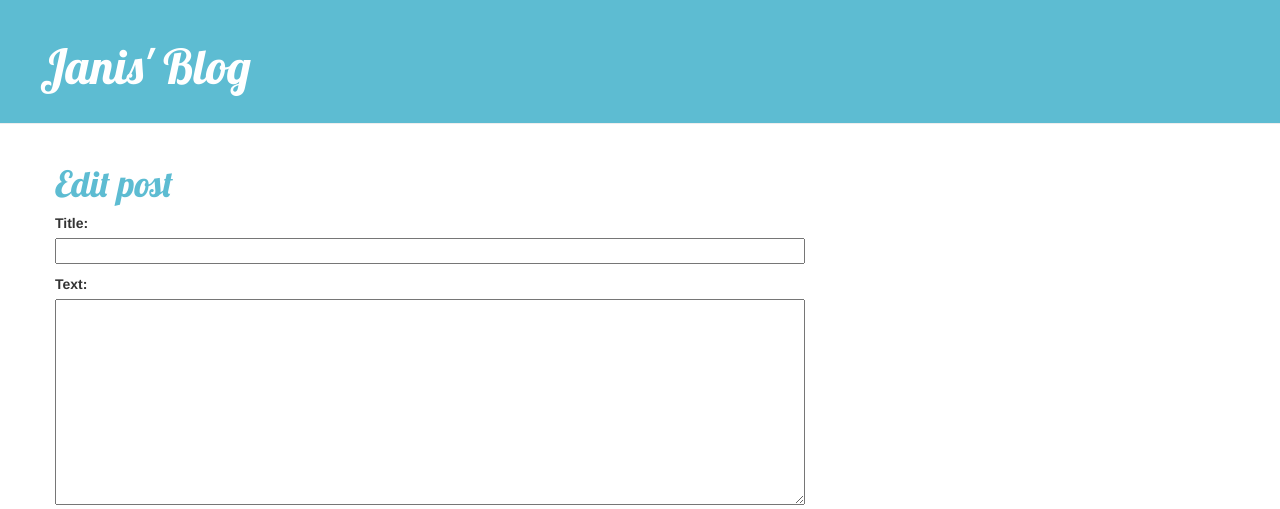
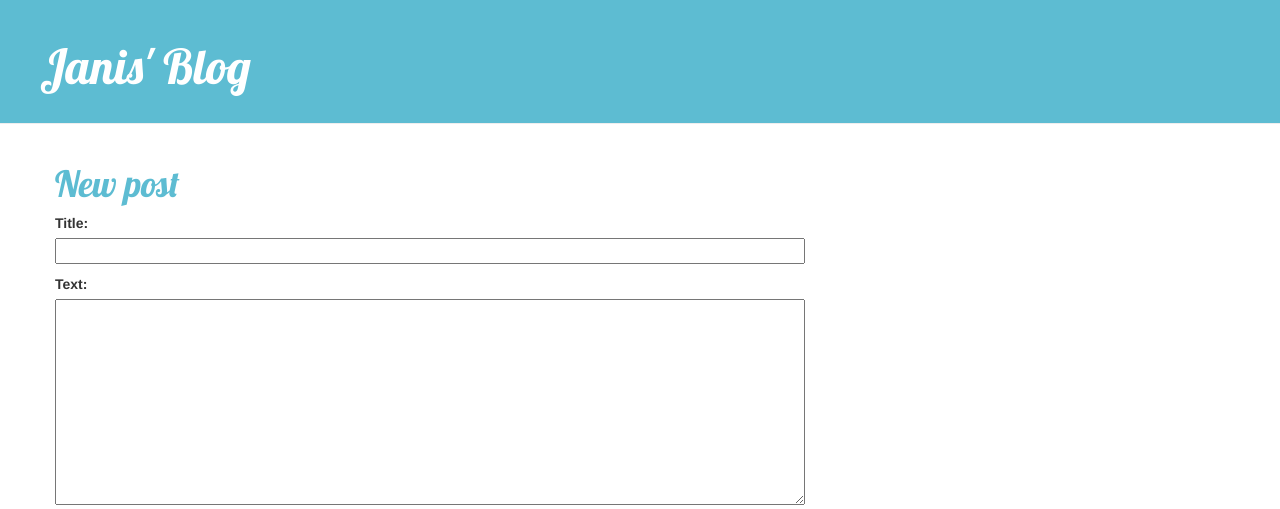
Before and after one commit to janisvillarroel/my-first-blog, a Django app: page /post/new/ in a window 1280 px wide. Shown: the top 509 px of the page. Run offline with Django 3.2, Linux system fonts and the light colour scheme; some libraries are stand-ins or nearby versions.

Commit message:
Putting some little things

```diff
--- a/blog/templates/blog/post_edit.html
+++ b/blog/templates/blog/post_edit.html
@@ -1,7 +1,7 @@
 {% extends 'blog/base.html' %}
 
 {% block content %}
-    <h1>Edit post</h1>
+    <h1>{{label}} post</h1>
     <form method="POST" class="post-form">{% csrf_token %}
         {{ form.as_p }}
         <button type="submit" class="save btn btn-primary">Save</button>
--- a/blog/views.py
+++ b/blog/views.py
@@ -23,7 +23,7 @@ def post_new(request):
             return redirect('post_detail', pk=post.pk)
     else:
         form = PostForm()
-    return render(request, 'blog/post_edit.html', {'form': form})
+    return render(request, 'blog/post_edit.html', {'form': form,'label': 'New'})
 
 def post_edit(request, pk):
     post = get_object_or_404(Post, pk=pk)
@@ -37,4 +37,4 @@ def post_edit(request, pk):
             return redirect('post_detail', pk=post.pk)
     else:
         form = PostForm(instance=post)
-    return render(request, 'blog/post_edit.html', {'form': form})
+    return render(request, 'blog/post_edit.html', {'form': form,'label': 'Edit'})
```
